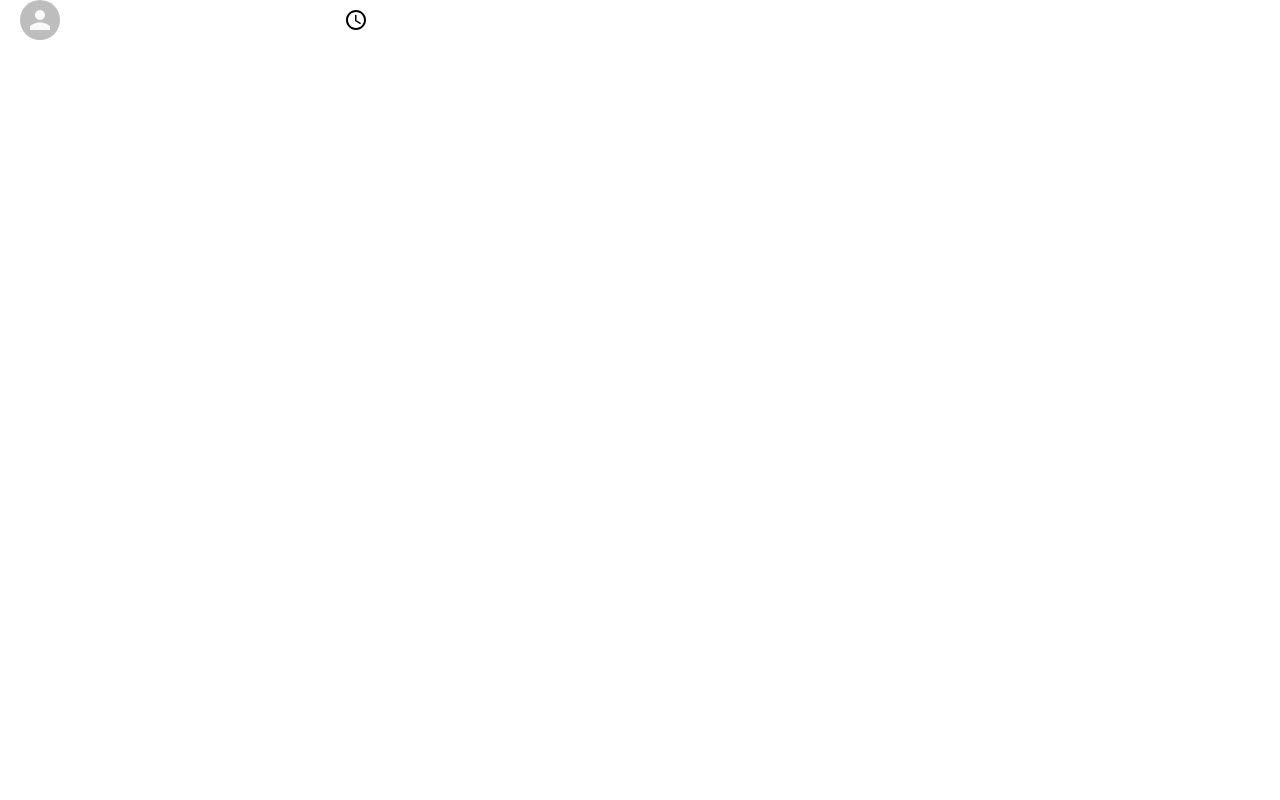
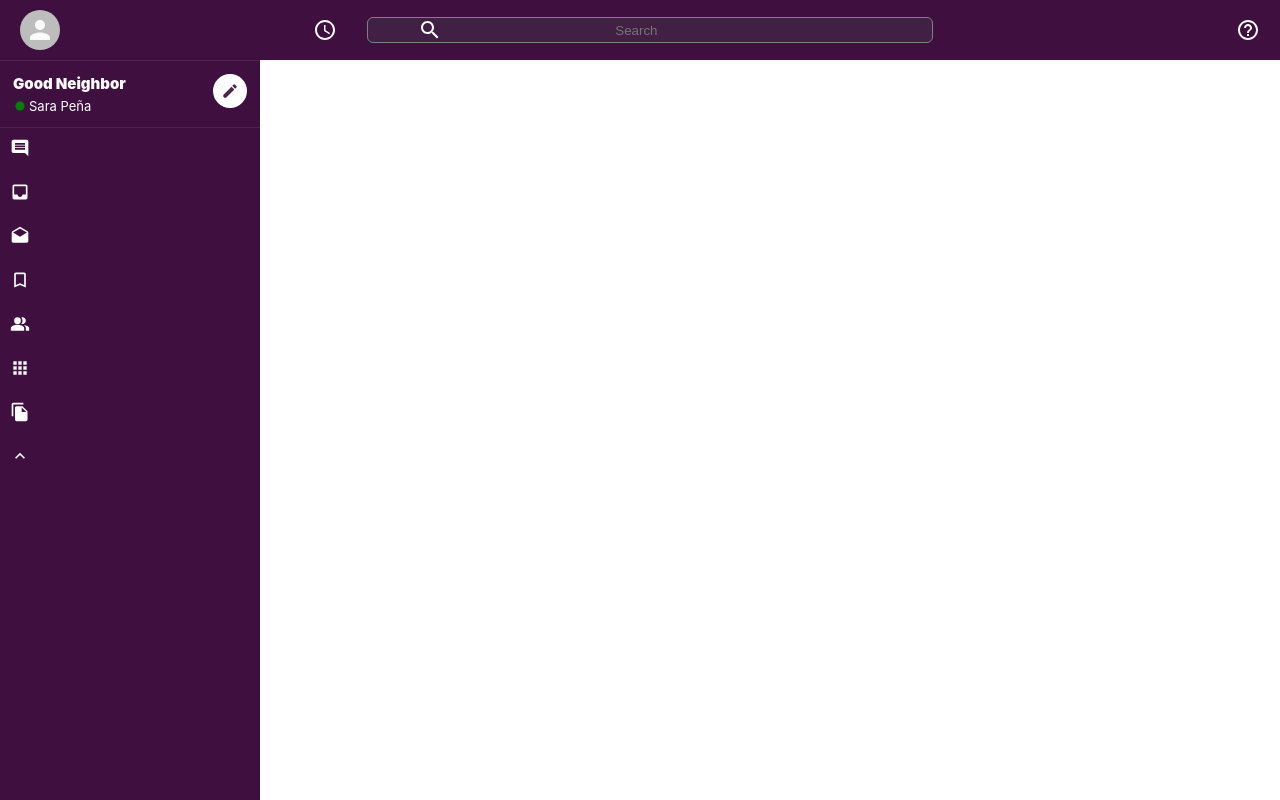
Before and after one commit to saracpena/Good-Neighbor, a React (Create React App) app: page / in a window 1280 px wide. Built offline with nearby package versions, Linux system fonts and the light colour scheme.

Commit message:
Header and Sidebar

```diff
--- a/src/App.js
+++ b/src/App.js
@@ -2,17 +2,24 @@
 import { BrowserRouter as Router, Switch, Route, Link } from 'react-router-dom'
 import './App.css';
 import Header from './components/Header';
+import Sidebar from './components/Sidebar';
+import styled from 'styled-components'
 
 function App() {
   return (
     <div className="app">
       <Router>
       <>
+        <Header />
+        <AppBody>
+          <Sidebar  />
         <Switch>
           <Route exact path="/">
-            <Header />
+
           </Route>
         </Switch>
+        </AppBody>
+
       </>
     </Router>
     </div>
@@ -20,3 +27,8 @@
 }
 
 export default App;
+
+const AppBody = styled.div`
+  display: flex;
+  height: 100vh;
+`;
--- a/src/components/Header.js
+++ b/src/components/Header.js
@@ -2,6 +2,8 @@
 import styled from "styled-components"
 import { Avatar } from '@material-ui/core'
 import AccessTimeIcon from '@material-ui/icons/AccessTime';
+import SearchIcon from '@material-ui/icons/Search';
+import HelpOutlineIcon from '@material-ui/icons/HelpOutline';
 
 function Header() {
     return (
@@ -12,10 +14,13 @@
               />
               <AccessTimeIcon />
             </HeaderLeft>
-
-           {/* Header Search */}
-
-           {/* Header Right */}
+            <HeaderSearch>
+              <SearchIcon />
+              <input placeholder='Search' type="text"></input>
+            </HeaderSearch>
+            <HeaderRight>
+              <HelpOutlineIcon />
+            </HeaderRight>
         </HeaderContainer>
     )
 }
@@ -23,10 +28,37 @@
 export default Header
 
 // Using Styled Components
+const HeaderSearch = styled.div`
+    flex: 0.4;
+    opacity: 1;
+    border-radius: 6px;
+    background-color: #421f44;
+    text-align: center;
+    display: flex;
+    padding: 0 50px;
+    border: 1px solid gray;
+
+    > input {
+        background-color: transparent;
+        border: none;
+        text-align: center;
+        min-width: 30vw;
+        outline: none;
+        color: white;
+    }
+`;
+
 const HeaderContainer = styled.div`
     display: flex;
+    position: fixed;
+    width: 100%;
+    align-items: center;
+    justify-content: space-between;
+    padding: 10px 0;
+    background-color: var(--slack-color);
+    color: white;
+`;
 
-`;
 const HeaderLeft = styled.div` //h2
     flex: 0.3;
     display: flex;
@@ -38,5 +70,22 @@
       margin-right: 30px;
     }
 `;
+
+const HeaderRight = styled.div`
+    flex: 0.3;
+    display: flex;
+    align-items: flex-end;
+
+    > .MuiSvgIcon-root {
+        margin-left: auto;
+        margin-right: 20px;
+    }
+`;
+
 const HeaderAvatar = styled(Avatar)`
-`
+    cursor: pointer;
+
+    :hover{
+        opacity: 0.8;
+    }
+`;
--- /dev/null
+++ b/src/components/Sidebar.js
@@ -0,0 +1,91 @@
+import React from 'react'
+import styled from 'styled-components'
+//! Material Ui
+import FiberManualRecordIcon from '@material-ui/icons/FiberManualRecord';
+import CreateIcon from '@material-ui/icons/Create';
+import InsertCommentIcon from '@material-ui/icons/InsertComment';
+import InboxIcon from '@material-ui/icons/Inbox';
+import DraftsIcon from '@material-ui/icons/Drafts';
+import BookmarkBorderIcon from '@material-ui/icons/BookmarkBorder';
+import PeopleAltIcon from '@material-ui/icons/PeopleAlt';
+import AppsIcon from '@material-ui/icons/Apps';
+import FileCopyIcon from '@material-ui/icons/FileCopy';
+import ExpandLessIcon from '@material-ui/icons/ExpandLess';
+
+//! Components
+import SidebarOption from './SidebarOption';
+
+
+function Sidebar() {
+    return (
+        <SidebarContainer>
+            <SidebarHeader>
+                <SidebarInfo>
+                <h2>Good Neighbor</h2>
+                <h3>
+                    <FiberManualRecordIcon/>
+                    Sara Peña
+                </h3>
+                </SidebarInfo>
+                <CreateIcon />
+            </SidebarHeader>
+
+            <SidebarOption Icon={InsertCommentIcon} title="Threads"/>
+            <SidebarOption Icon={InboxIcon} title="Mentions & Reactions"/>
+            <SidebarOption Icon={DraftsIcon} title="Saved Items"/>
+            <SidebarOption Icon={BookmarkBorderIcon} title="Channel Browser"/>
+            <SidebarOption Icon={PeopleAltIcon} title="People & User Groups"/>
+            <SidebarOption Icon={AppsIcon} title="Apps"/>
+            <SidebarOption Icon={FileCopyIcon} title="File Browser"/>
+            <SidebarOption Icon={ExpandLessIcon} title="Show Less"/>
+        </SidebarContainer>
+    )
+}
+
+export default Sidebar
+
+const SidebarContainer = styled.div`
+    background-color: var(--slack-color);
+    color: white;
+    flex: 0.3;
+    border-top: 1px solid #49274b;
+    max-width: 260px;
+    margin-top: 60px;
+
+`;
+
+const SidebarHeader = styled.div`
+    display: flex;
+    border-bottom: 1px solid #49274b;
+    padding-bottom: 10px;
+    padding: 13px;
+
+    > .MuiSvgIcon-root {
+      padding: 8px;
+      color: #49274b;
+      font-size: 18px;
+      background-color: white;
+      border-radius: 999px;
+  }
+`;
+const SidebarInfo = styled.div`
+    flex: 1;
+
+    >h2{
+        font-size: 15px;
+        font-weight: 900;
+        margin-bottom: 5px;
+    }
+    >h3{
+        display: flex;
+        font-size: 13px;
+        font-weight: 400;
+    }
+
+    >h3 > .MuiSvgIcon-root {
+        font-size: 14px;
+        margin-top: 1px;
+        margin-right: 2px;
+        color: green;
+    }
+`;
--- /dev/null
+++ b/src/components/SidebarOption.js
@@ -0,0 +1,16 @@
+import React from 'react'
+import styled from "styled-components"
+
+function SidebarOption({ Icon, title }) {
+    return (
+        <SidebarOptionContainer>
+           {Icon && <Icon fontSize='small' style={{ padding: 10 }} />}
+        </SidebarOptionContainer>
+    )
+}
+
+export default SidebarOption
+
+const SidebarOptionContainer = styled.div`
+
+`;
```
